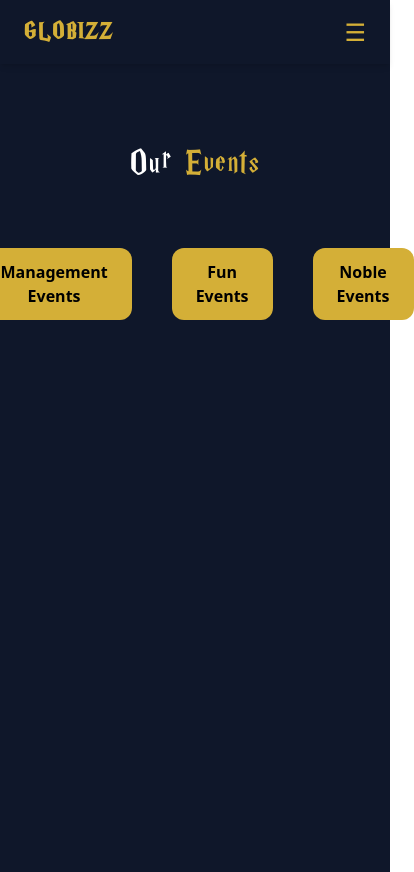
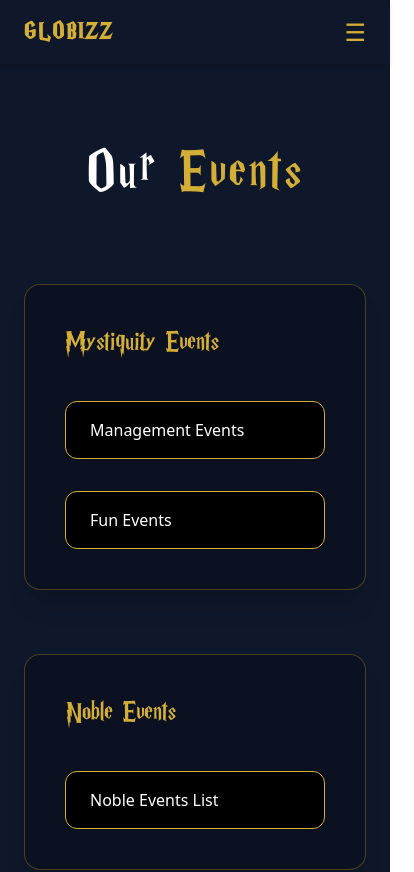
Before and after one commit to SVDeepavenkatesan/globizz, a React (Vite) app: page /events in a window 390 px wide. Shown: the top 872 px of the page, 414 px wide, since content can reach past the window. Built offline with nearby package versions, Linux system fonts and the light colour scheme.

Commit message:
Updated Events page

```diff
--- a/src/data/eventsData.js
+++ b/src/data/eventsData.js
@@ -1,20 +1,22 @@
-export const eventCategories = {
+export const eventTree = {
+  mystiquity: {
     management: [
-    "Goblet Of Bidders",
-    "Horcrux Hunt",
-    "Ravenclaw Conclave",
-    "Patronus Puzzle",
-    "Lumos Campaign",
-    "Runway Of Houses",
-    "Supreme Sorcerer",
+      "GobletOfBidders",
+      "HorcruxHunt",
+      "RavenclawConclave",
+      "PatronusPuzzle",
+      "LumosCampaign",
+      "RunwayOfHouses",
+      "SupremeSorcerer",
     ],
     fun: [
       "Cricket",
       "Football",
     ],
+  },
   noble: [
-    "Blood Donation",
+    "BloodDonation",
     "Marathon",
-    "Tree Plantation",
+    "TreePlantation",
   ],
 };
--- a/src/pages/Events.jsx
+++ b/src/pages/Events.jsx
@@ -1,59 +1,66 @@
 import { useState } from "react";
-import { eventCategories } from "../data/eventsData";
+import { eventTree } from "../data/eventsData";
 
-const categoryLabels = {
-  management: "Management Events",
-  fun: "Fun Events",
-  noble: "Noble Events",
+const Events = () => {
+  const [openSection, setOpenSection] = useState(null);
+  const [selectedEvent, setSelectedEvent] = useState(null);
+
+  const toggleSection = (key) => {
+    setOpenSection(openSection === key ? null : key);
   };
 
-const Events = () => {
-  const [activeCategory, setActiveCategory] = useState(null);
-  const [selectedEvent, setSelectedEvent] = useState(null);
-
   const openEvent = async (eventName) => {
-    const description = await fetch(
-      `/src/assets/eventDescription/${eventName}.txt`
-    ).then((res) => res.text());
+    try {
+      const response = await fetch(
+        `/eventDescription/${eventName}.txt`
+      );
+      const description = await response.text();
 
       setSelectedEvent({
         name: eventName,
         description,
-      poster: `/src/assets/images/Posters/${eventName}.jpeg`,
+        poster: `/images/Posters/${eventName}.jpeg`,
       });
+    } catch (error) {
+      console.error("Error loading event:", error);
+    }
+  };
+
+  const closeModal = () => {
+    setSelectedEvent(null);
   };
 
   return (
     <section className="bg-primary text-white py-20 min-h-screen relative">
+      <div className="max-w-6xl mx-auto px-6">
 
-      <div className="max-w-6xl mx-auto px-6 text-center">
-
-        <h1 className="text-4xl font-harry mb-16 tracking-wider">
+        <h1 className="text-6xl font-harry  spaced-text text-center mb-20 tracking-wider">
           Our <span className="text-accent">Events</span>
         </h1>
 
-        {/* CATEGORY ROW */}
-        <div className="flex justify-center gap-10 mb-16">
+        {/* MYSTIQUITY PANEL */}
+        <div className="bg-[#0B1120] border border-accent/30 rounded-2xl p-10 mb-16 shadow-xl">
 
-          {Object.keys(eventCategories).map((key) => (
-            <div key={key} className="relative">
+          <h2 className="text-3xl font-harry text-accent mb-10">
+            Mystiquity Events
+          </h2>
+
+          {/* MANAGEMENT */}
+          <div className="mb-8">
             <button
-                onClick={() =>
-                  setActiveCategory(activeCategory === key ? null : key)
-                }
-                className="bg-accent text-black px-6 py-3 rounded-xl font-semibold hover:scale-105 transition"
+              onClick={() => toggleSection("management")}
+              className="w-full text-left bg-black border border-accent px-6 py-4 rounded-xl hover:bg-accent hover:text-black transition"
             >
-                {categoryLabels[key]}
+              Management Events
             </button>
 
-              {/* Dropdown */}
-              {activeCategory === key && (
-                <div className="absolute mt-2 bg-black rounded-xl shadow-xl w-56 text-left z-40">
-                  {eventCategories[key].map((event) => (
+            {openSection === "management" && (
+              <div className="mt-6 grid md:grid-cols-2 gap-4">
+                {eventTree.mystiquity.management.map((event) => (
                   <div
                     key={event}
                     onClick={() => openEvent(event)}
-                      className="px-4 py-3 hover:bg-accent hover:text-black cursor-pointer transition"
+                    className="bg-black px-4 py-3 rounded-lg border border-accent/20 hover:border-accent transition cursor-pointer"
                   >
                     {event}
                   </div>
@@ -61,38 +68,92 @@ const Events = () => {
               </div>
             )}
           </div>
+
+          {/* FUN */}
+          <div>
+            <button
+              onClick={() => toggleSection("fun")}
+              className="w-full text-left bg-black border border-accent px-6 py-4 rounded-xl hover:bg-accent hover:text-black transition"
+            >
+              Fun Events
+            </button>
+
+            {openSection === "fun" && (
+              <div className="mt-6 grid md:grid-cols-2 gap-4">
+                {eventTree.mystiquity.fun.map((event) => (
+                  <div
+                    key={event}
+                    onClick={() => openEvent(event)}
+                    className="bg-black px-4 py-3 rounded-lg border border-accent/20 hover:border-accent transition cursor-pointer"
+                  >
+                    {event}
+                  </div>
                 ))}
+              </div>
+            )}
           </div>
 
         </div>
 
-      {/* MODAL */}
+        {/* NOBLE PANEL */}
+        <div className="bg-[#0B1120] border border-accent/30 rounded-2xl p-10 shadow-xl">
+
+          <h2 className="text-3xl font-harry text-accent mb-10">
+            Noble Events
+          </h2>
+
+          <button
+            onClick={() => toggleSection("noble")}
+            className="w-full text-left bg-black border border-accent px-6 py-4 rounded-xl hover:bg-accent hover:text-black transition"
+          >
+            Noble Events List
+          </button>
+
+          {openSection === "noble" && (
+            <div className="mt-6 grid md:grid-cols-2 gap-4">
+              {eventTree.noble.map((event) => (
+                <div
+                  key={event}
+                  onClick={() => openEvent(event)}
+                  className="bg-black px-4 py-3 rounded-lg border border-accent/20 hover:border-accent transition cursor-pointer"
+                >
+                  {event}
+                </div>
+              ))}
+            </div>
+          )}
+        </div>
+
+      </div>
+
+      {/* MODAL POPUP */}
       {selectedEvent && (
         <div className="fixed inset-0 bg-black/80 backdrop-blur-md flex items-center justify-center z-50">
 
           <div className="relative bg-[#0F172A] text-white w-4/5 max-w-5xl rounded-2xl shadow-2xl flex border border-accent/40 animate-fadeIn">
 
-            {/* CLOSE BUTTON OUTSIDE */}
+            {/* CLOSE BUTTON */}
             <button
-              onClick={() => setSelectedEvent(null)}
-              className="absolute -top-6 -right-6 bg-accent text-black w-12 h-12 rounded-full text-2xl font-bold shadow-xl hover:rotate-90 transition duration-300"            >
+              onClick={closeModal}
+              className="absolute -top-6 -right-6 bg-accent text-black w-12 h-12 rounded-full text-2xl font-bold shadow-xl hover:rotate-90 transition duration-300"
+            >
               ✕
             </button>
 
-            {/* LEFT 1/3 POSTER */}
-            <div className="w-1/3 bg-black flex items-center justify-center p-4 border-r border-accent/20">
+            {/* POSTER 1/3 */}
+            <div className="w-1/3 bg-black flex items-center justify-center p-6 border-r border-accent/20">
               <img
                 src={selectedEvent.poster}
                 alt={selectedEvent.name}
-                className="h-full object-contain"
+                className="max-h-[80vh] object-contain"
               />
             </div>
 
-            {/* RIGHT 2/3 DESCRIPTION + REGISTER */}
-            <div className="w-2/3 p-8 flex flex-col justify-between">
+            {/* DESCRIPTION 2/3 */}
+            <div className="w-2/3 p-10 flex flex-col justify-between">
 
               <div>
-                <h2 className="text-2xl font-bold mb-6">
+                <h2 className="text-6xl font-harry text-accent mb-6">
                   {selectedEvent.name}
                 </h2>
 
@@ -101,8 +162,8 @@ const Events = () => {
                 </p>
               </div>
 
-              {/* Registration Section */}
-              <div className="mt-6">
+              {/* REGISTER */}
+              <div className="mt-10">
                 <a
                   href="/register"
                   className="bg-accent text-black px-6 py-3 rounded-lg font-semibold hover:scale-105 transition"
@@ -114,6 +175,7 @@ const Events = () => {
             </div>
 
           </div>
+
         </div>
       )}
 
```
Also changed, not shown: public/eventDescription/Football.txt (renamed from src/assets/eventDescription/Football.txt), public/images/Posters/Call for Sponsors.jpeg (renamed from src/assets/images/Posters/Call for Sponsors.jpeg), public/images/Posters/Football.jpeg (renamed from src/assets/images/Posters/Football.jpeg). Lines whose indentation alone changed are shown as unchanged.
